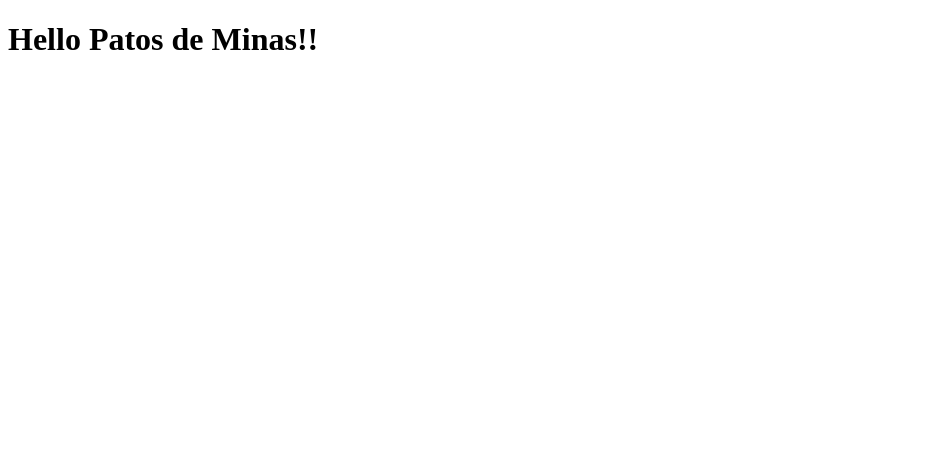
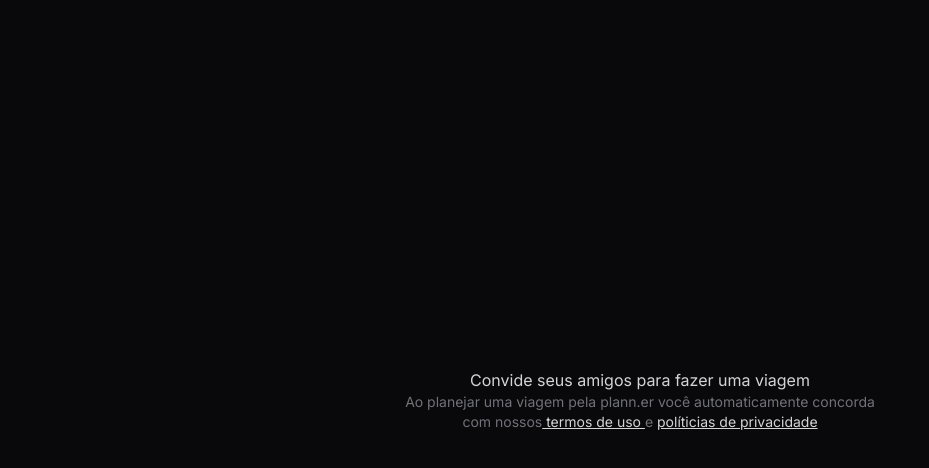
Before and after one commit to OtavioBGoulart/Triplanner, a React (Vite) app: page / in a window 1280 px wide. Shown: the top 468 px of the page, without its empty margins (0-929 px from the left). Built offline with nearby package versions, Linux system fonts and the light colour scheme.

Commit message:
initials app

```diff
--- a/index.html
+++ b/index.html
@@ -8,7 +8,7 @@
     <link href="https://fonts.googleapis.com/css2?family=Inter:wght@100..900&display=swap" rel="stylesheet">
     <title>Vite + React + TS</title>
   </head>
-  <body>
+  <body class="bg-zinc-950">
     <div id="root"></div>
     <script type="module" src="/src/main.tsx"></script>
   </body>
--- a/package.json
+++ b/package.json
@@ -24,7 +24,7 @@
     "eslint-plugin-react-hooks": "^4.6.2",
     "eslint-plugin-react-refresh": "^0.4.7",
     "postcss": "^8.4.39",
-    "tailwindcss": "^3.4.6",
+    "tailwindcss": "^3.4.7",
     "typescript": "^5.2.2",
     "vite": "^5.3.4"
   }
--- a/src/app.tsx
+++ b/src/app.tsx
@@ -1,11 +1,17 @@
-
-
 function App() {
   return (
-    <>
-      <h1 className="text-3xl font-bold underline">Hello Patos de Minas!!</h1>
+    <div className="h-screen flex items-center justify-center">
+      <div className="max-w-3xl p-6 text-center">
+        <h1 className="text-zinc-300">Convide seus amigos para fazer uma viagem</h1>
+        <div>
 
-    </>
+        </div>
+        <p className="text-zinc-500 text-sm">Ao planejar uma viagem pela plann.er você automaticamente concorda <br />
+          com nossos
+          <a href="" className="text-zinc-300 underline"> termos de uso </a>e <a href="" className="text-zinc-300 underline">políticias de privacidade </a>
+        </p>
+      </div>
+    </div>
   );
 }
 
--- a/src/main.tsx
+++ b/src/main.tsx
@@ -1,6 +1,7 @@
 import { App } from "./app";
 import React from "react";
 import ReactDOM from "react-dom/client"
+import "./index.css"
 
 ReactDOM.createRoot(document.getElementById("root")!).render(
     <React.StrictMode>
```
Also changed, not shown: 1 other file (tests, documents, lock files or other folders).
